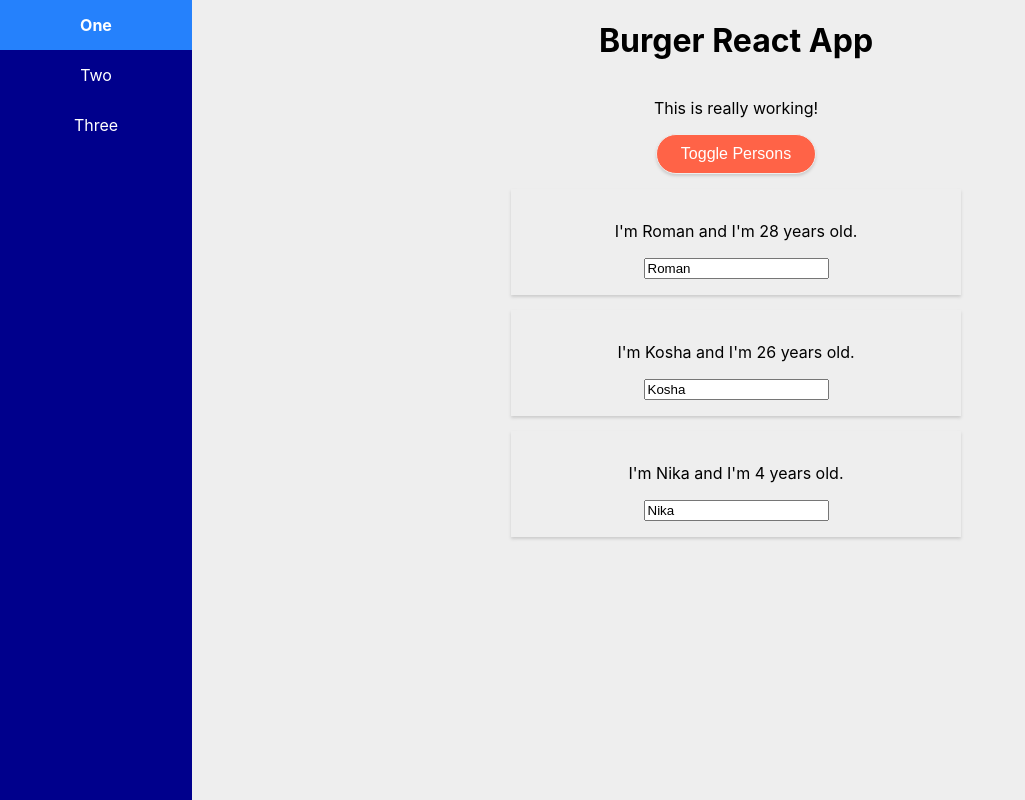
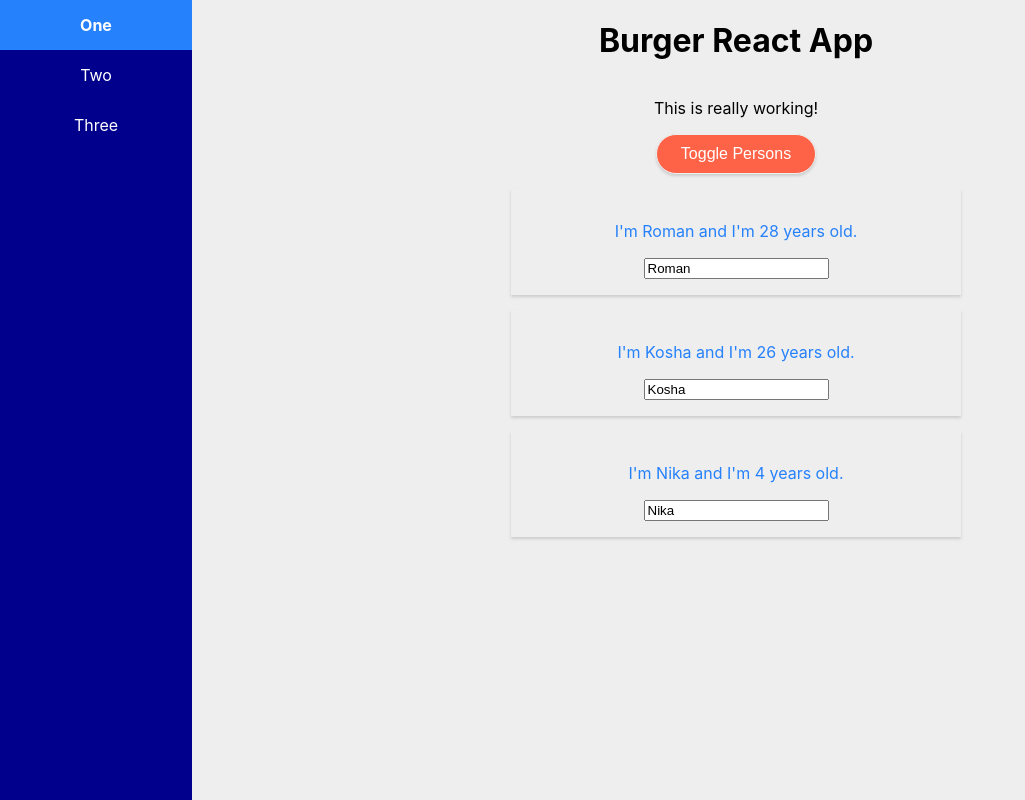
Before and after one commit to lavr001/react_course, a React (Create React App) app: page / in a window 1280 px wide. Both pictures are taken after a click on the button "Toggle Persons". Shown: the whole page, without its empty margins (0-1025 px from the left). Built offline with nearby package versions, Linux system fonts and the light colour scheme; the HTML template or start-up script is replaced by a standard one.

Commit message:
added sass variables

```diff
--- a/src/App.scss
+++ b/src/App.scss
@@ -1,4 +1,4 @@
-$tab_on_color: #2581fc;
+@import 'vars';
 
 * {
   box-sizing: border-box;
--- a/src/Person/Person.module.scss
+++ b/src/Person/Person.module.scss
@@ -1,3 +1,5 @@
+@import '../vars';
+
 .Person {
   width: 60%;
   margin: 15px auto;
@@ -5,6 +7,7 @@
   box-shadow: 0 2px 3px #ccc;
   padding: 15px;
   text-align: center;
+  color: $tab_on_color;
   input {
     outline: none;
   }
--- /dev/null
+++ b/src/_vars.scss
@@ -0,0 +1 @@
+$tab_on_color: #2581fc;
```
